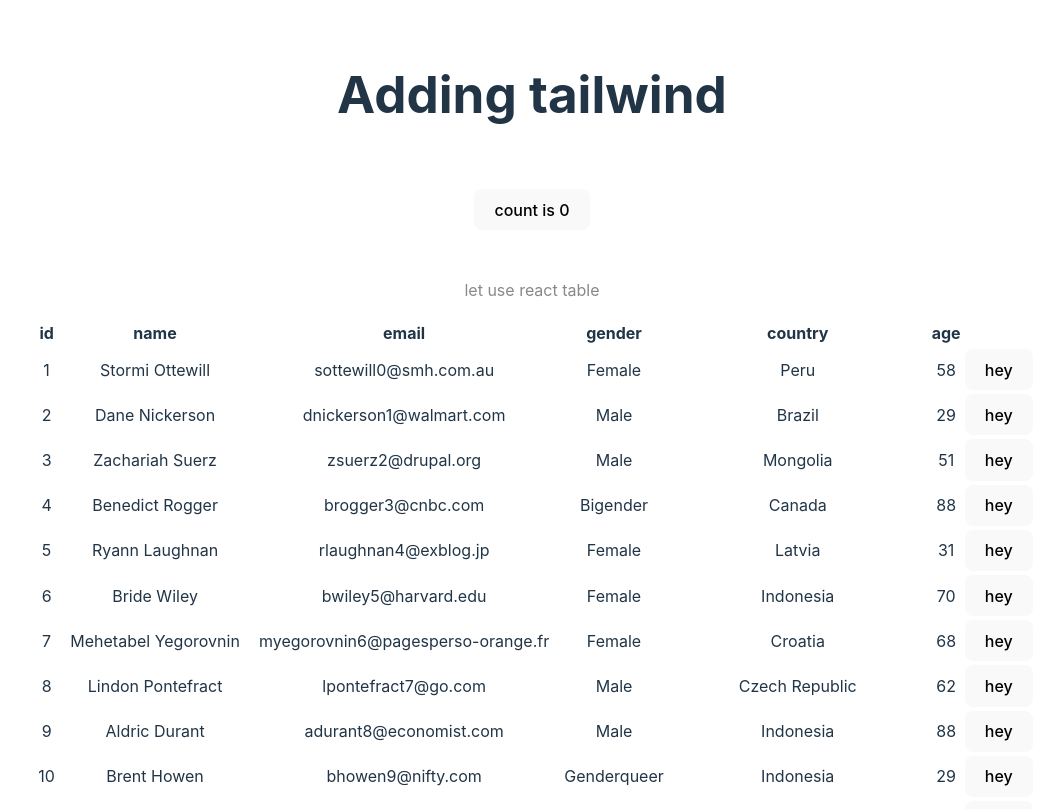
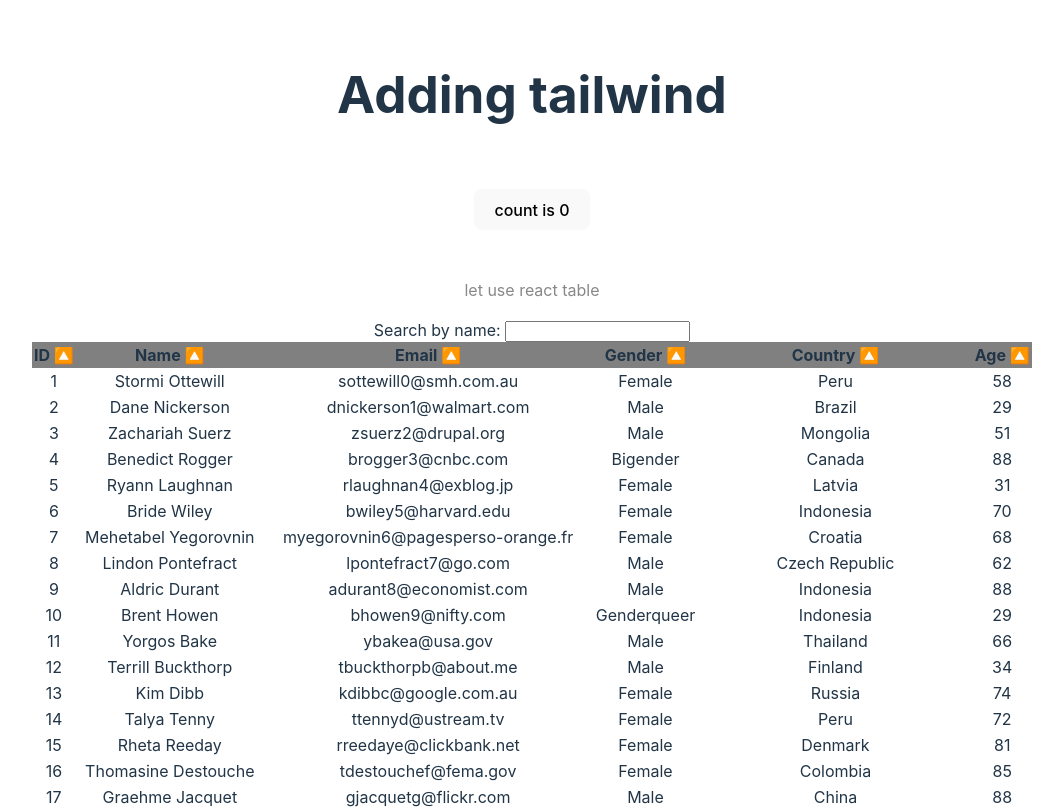
Before and after one commit to medGgasmi/Tailwind, a React (Vite) app: page / in a window 1280 px wide. Shown: the top 809 px of the page, without its empty margins (108-1171 px from the left). Built offline with nearby package versions, Linux system fonts and the light colour scheme.

Commit message:
table with search input and sorting features

```diff
--- a/package.json
+++ b/package.json
@@ -10,6 +10,7 @@
     "preview": "vite preview"
   },
   "dependencies": {
+    "@mui/icons-material": "^5.15.14",
     "react": "^18.2.0",
     "react-dom": "^18.2.0",
     "react-table": "^7.8.0"
--- a/src/components/Table.jsx
+++ b/src/components/Table.jsx
@@ -1,67 +1,106 @@
-import React, { useMemo } from 'react'
-import { useTable } from 'react-table'
-import Data from './MOCK_DATA.json'
+import React, { useMemo, useState } from 'react';
+import { useTable, useFilters, useSortBy } from 'react-table';
+import Data from './MOCK_DATA.json';
 
 export default function Table() {
-    const columns = [
+    const columns = useMemo(() => [
         {
-            Header: "id",
-            accessor: "id"
+            Header: "ID",
+            accessor: "id",
         },
         {
-            Header: "name",
-            accessor: "name"
+            Header: "Name",
+            accessor: "name",
+            filter: 'includes', // Or 'exact' for exact matches
         },
         {
-            Header:"email",
-            accessor: "email"
+            Header: "Email",
+            accessor: "email",
         },
         {
-            Header: "gender",
-            accessor: "gender"
+            Header: "Gender",
+            accessor: "gender",
         },
         {
-            Header:"country",
-            accessor: "country"
+            Header: "Country",
+            accessor: "country",
         },
         {
-            Header: "age",
-            accessor: "age"
+            Header: "Age",
+            accessor: "age",
         },
-    ]
+    ], []);
 
-    const {getTableProps, getTableBodyProps, headerGroups, rows, prepareRow} = useTable({
-        columns: useMemo(()=>columns, []),
-        data: useMemo(()=>Data, [])
-    })
+    // Filter the data based on the filterInput
+    const [filterInput, setFilterInput] = useState('');
+    const filteredData = useMemo(() => {
+        if (!filterInput) return Data;
+        return Data.filter(row => row.name.toLowerCase().includes(filterInput.toLowerCase()));
+    }, [Data, filterInput]);
+
+    const handleFilterChange = e => {
+        const value = e.target.value || undefined;
+        setFilterInput(value);
+    };
+
+
+    const {
+        getTableProps,
+        getTableBodyProps,
+        headerGroups,
+        rows,
+        prepareRow,
+        state,
+        setGlobalFilter,
+    } = useTable({
+        columns,
+        data: filteredData,
+    },
+    useSortBy
+    );
+
+
 
     return (
         <div>
-      <table {...getTableProps()}>
-        <thead>
+            <label>Search by name: </label>
+            <input
+                type="text"
+                value={filterInput}
+                onChange={handleFilterChange}
+            />
+            <table {...getTableProps()} style={{borderCollapse:'collapse', minWidth:'1000px'}}>
+                <thead style={{background:'grey'}}>
                     {headerGroups.map(headerGroup => (
                         <tr {...headerGroup.getHeaderGroupProps()}>
                             {headerGroup.headers.map(column => (
-                <th {...column.getHeaderProps()}>{column.render('Header')}</th>
+                                <th {...column.getHeaderProps(column.getSortByToggleProps())}>
+                                    {column.render('Header')}
+                  <span>
+                    {column.isSorted
+                      ? column.isSortedDesc
+                        ? ' 🔽'
+                        : ' 🔼'
+                      : ' 🔼'}
+                  </span>
+                                </th>
                             ))}
-
                         </tr>
                     ))}
                 </thead>
                 <tbody {...getTableBodyProps()}>
                     {rows.map(row => {
-            prepareRow(row)
+                        prepareRow(row);
                         return (
                             <tr {...row.getRowProps()}>
                                 {row.cells.map(cell => {
-                  return <td {...cell.getCellProps()}>{cell.render('Cell')}</td>
+                                    return <td {...cell.getCellProps()}>{cell.render('Cell')}</td>;
                                 })}
-                <td><button onClick={()=>alert(row.original.id)}>hey</button></td>
                             </tr>
-            )
+                        );
                     })}
                 </tbody>
             </table>
         </div>
-  )
+    );
 }
```
Also changed, not shown: 1 other file (tests, documents, lock files or other folders). Lines whose indentation alone changed are shown as unchanged.
